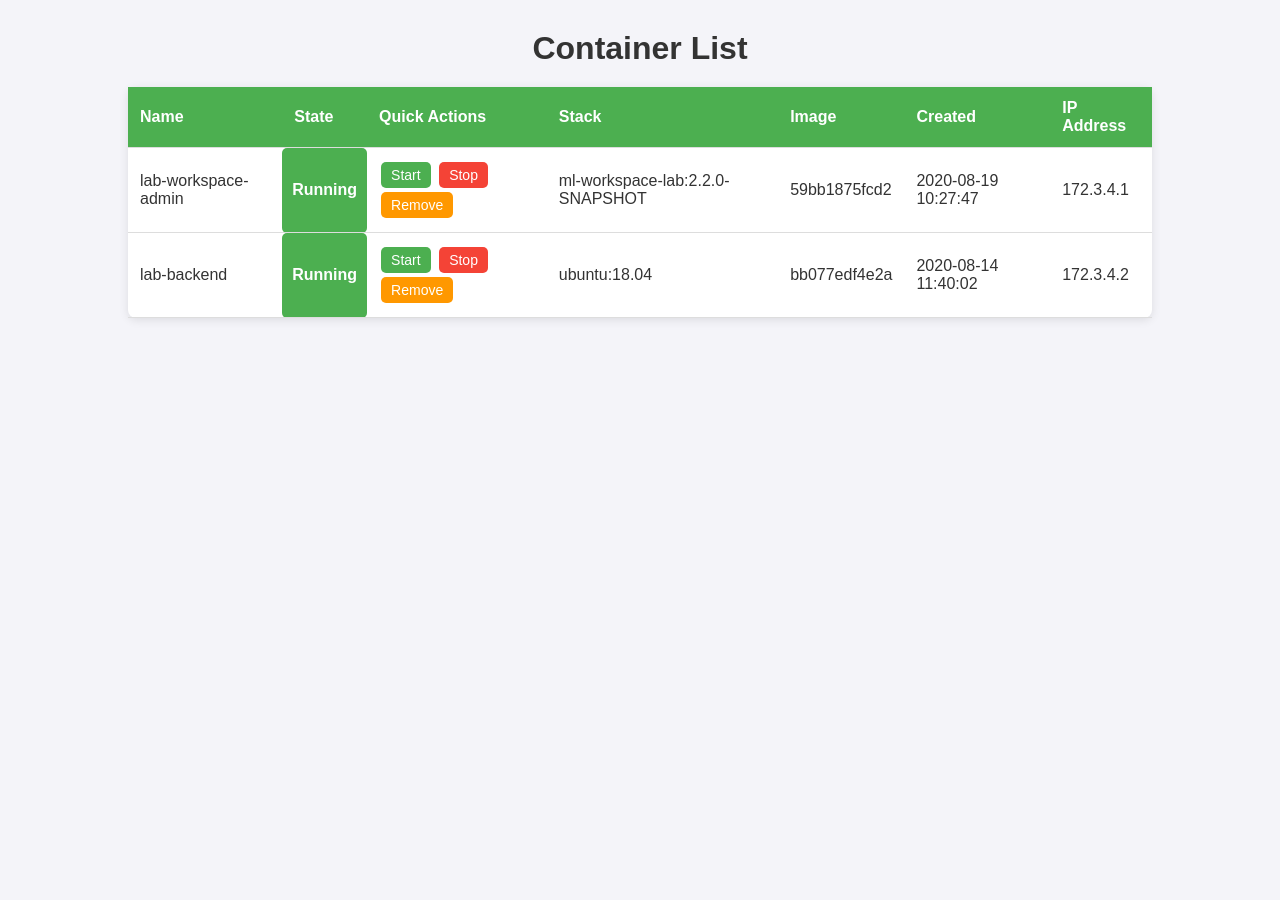
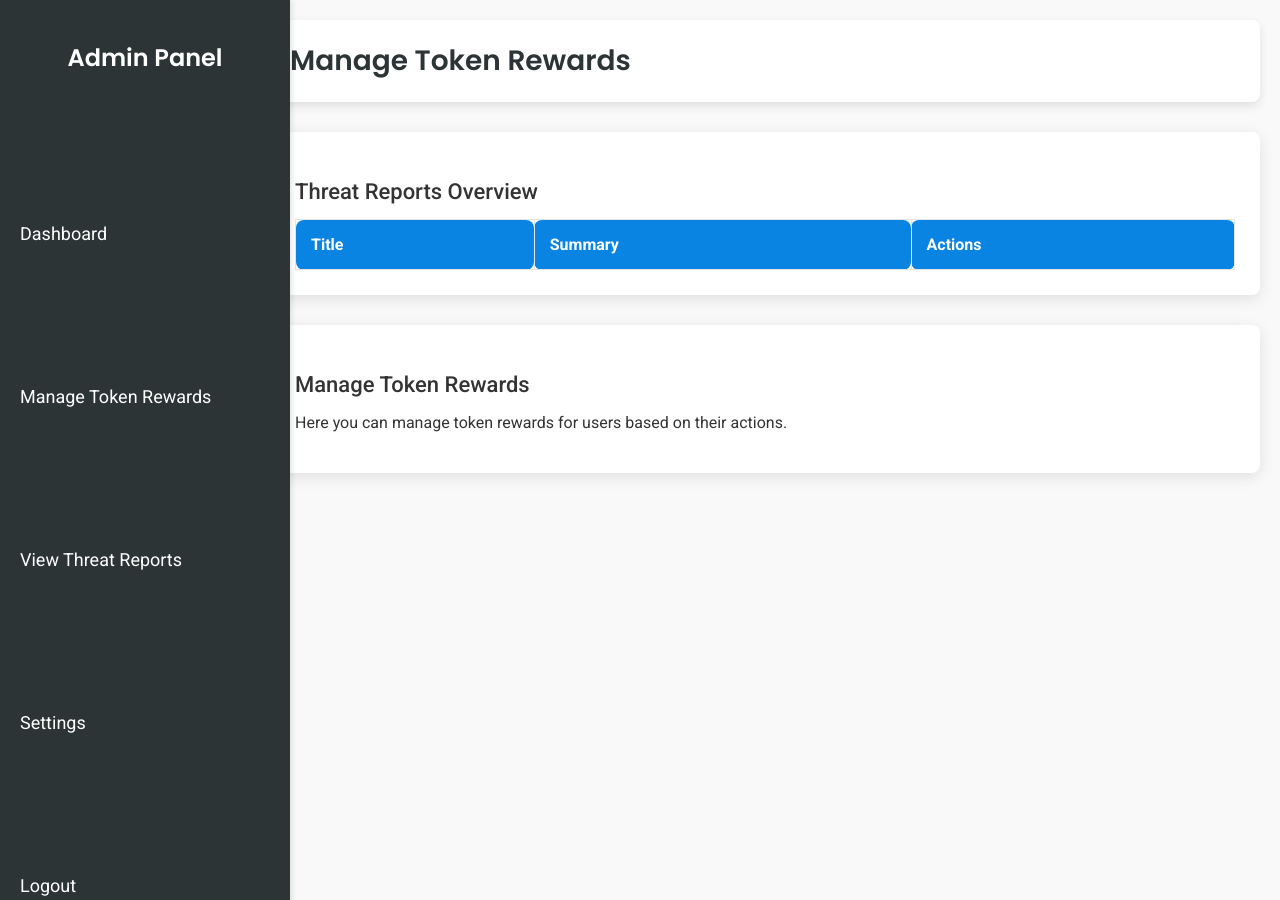
Before and after one commit to iam-yshnav/Sentinel-ilahia, a Flask app: page /admin/ in a window 1280 px wide. Run offline with Flask 3, Linux system fonts and the light colour scheme; lists and menus that the app fills with data are empty.

Commit message:
bhaki ravile...

```diff
--- a/app/templates/admin.html
+++ b/app/templates/admin.html
@@ -4,160 +4,227 @@
     <meta charset="UTF-8">
     <meta name="viewport" content="width=device-width, initial-scale=1.0">
     <title>Admin Dashboard</title>
+    <!-- Google Fonts -->
+    <link href="https://fonts.googleapis.com/css2?family=Roboto:wght@400;500;700&family=Poppins:wght@400;600&display=swap" rel="stylesheet">
+
     <style>
-        * {
+        /* Global Styles */
+        body {
+            font-family: 'Roboto', sans-serif;
             margin: 0;
             padding: 0;
+            display: flex;
+            min-height: 100vh;
+            background-color: #f9f9f9;
+            color: #333;
+        }
+
+        /* Sidebar Styles */
+        .sidebar {
+            width: 250px;
+            background-color: #2d3436;
+            color: white;
+            display: flex;
+            flex-direction: column;
+            justify-content: space-between;
+            padding: 20px;
+            position: fixed;
+            height: 100%;
+            box-shadow: 2px 0 5px rgba(0,0,0,0.1);
+        }
+
+        .sidebar h2 {
+            text-align: center;
+            margin-bottom: 30px;
+            font-family: 'Poppins', sans-serif;
+            font-weight: 600;
+        }
+
+        .sidebar a {
+            color: white;
+            text-decoration: none;
+            font-size: 18px;
+            padding: 12px 0;
+            margin: 12px 0;
+            border-radius: 8px;
+            transition: background-color 0.3s, transform 0.2s;
+        }
+
+        .sidebar a:hover {
+            background-color: #0984e3;
+            transform: scale(1.05);
+        }
+
+        /* Main Content Styles */
+        .main-content {
+            margin-left: 250px;
+            padding: 20px;
+            width: calc(100% - 250px);
             box-sizing: border-box;
         }
 
-        body {
-            font-family: Arial, sans-serif;
-            background-color: #f4f4f9;
+        .header {
+            background-color: white;
+            padding: 20px;
+            border-radius: 8px;
+            box-shadow: 0 4px 10px rgba(0, 0, 0, 0.1);
+            margin-bottom: 30px;
+            font-family: 'Poppins', sans-serif;
+        }
+
+        .header h1 {
+            margin: 0;
+            font-size: 28px;
+            color: #2d3436;
+        }
+
+        .card {
+            background-color: white;
+            border-radius: 8px;
+            padding: 25px;
+            box-shadow: 0 4px 15px rgba(0, 0, 0, 0.1);
+            margin-bottom: 30px;
+        }
+
+        .card h3 {
+            font-size: 22px;
+            font-weight: 500;
+            margin-bottom: 15px;
             color: #333;
         }
 
-        .container {
-            width: 80%;
-            margin: 30px auto;
+        .card table {
+            width: 100%;
+            border-collapse: collapse;
         }
 
-        h1 {
-            text-align: center;
-            margin-bottom: 20px;
+        .card table th, .card table td {
+            padding: 15px;
+            text-align: left;
+            border: 1px solid #e4e4e4;
+            border-radius: 8px;
         }
 
-        table {
-            width: 100%;
-            border-collapse: collapse;
-            background-color: #fff;
-            border-radius: 8px;
-            box-shadow: 0 2px 10px rgba(0, 0, 0, 0.1);
-        }
-
-        th, td {
-            padding: 12px;
-            text-align: left;
-            border-bottom: 1px solid #ddd;
-        }
-
-        th {
-            background-color: #4CAF50;
+        .card table th {
+            background-color: #0984e3;
             color: white;
         }
 
-        .status {
-            padding: 5px 10px;
-            border-radius: 5px;
-            color: white;
-            font-weight: bold;
+        .card table td {
+            background-color: #f9f9f9;
         }
 
-        .running {
-            background-color: #4CAF50;
+        .card table tr:hover {
+            background-color: #e1f5fe;
         }
 
-        button {
-            padding: 5px 10px;
-            margin: 2px;
-            cursor: pointer;
+        .card table .approve-btn {
+            background-color: #00b894;
+            color: white;
+            padding: 8px 15px;
             border: none;
             border-radius: 5px;
-            color: #fff;
-            font-size: 14px;
+            cursor: pointer;
+            font-size: 16px;
+            transition: background-color 0.3s;
         }
 
-        .btn-start {
-            background-color: #4CAF50;
+        .card table .reject-btn {
+            background-color: #dc3545;
+            color: white;
+            padding: 8px 15px;
+            border: none;
+            border-radius: 5px;
+            cursor: pointer;
+            font-size: 16px;
+            transition: background-color 0.3s;
         }
 
-        .btn-stop {
-            background-color: #f44336;
+        .card table .approve-btn:hover {
+            background-color: #00a27d;
         }
 
-        .btn-remove {
-            background-color: #FF9800;
+        .card table .reject-btn:hover {
+            background-color: #c82333;
         }
 
-        button:hover {
-            opacity: 0.8;
+        /* Responsive Design */
+        @media (max-width: 768px) {
+            .sidebar {
+                width: 200px;
+            }
+
+            .main-content {
+                margin-left: 200px;
+                width: calc(100% - 200px);
+            }
+
+            .header h1 {
+                font-size: 22px;
+            }
+
+            .card table th, .card table td {
+                padding: 12px;
+            }
         }
     </style>
 </head>
 <body>
-    <div class="container">
-        <h1>Container List</h1>
-        <table id="container-table">
+
+    <!-- Sidebar -->
+    <div class="sidebar">
+        <h2>Admin Panel</h2>
+        <a href="#">Dashboard</a>
+        <a href="#">Manage Token Rewards</a>
+        <a href="#">View Threat Reports</a>
+        <a href="#">Settings</a>
+        <a href="#">Logout</a>
+    </div>
+
+    <!-- Main Content -->
+    <div class="main-content">
+        <!-- Header -->
+        <div class="header">
+            <h1>Manage Token Rewards</h1>
+        </div>
+
+        <!-- Threat Report Management Card -->
+        <div class="card">
+            <h3>Threat Reports Overview</h3>
+            <form method="POST" action="{{ url_for('admin_bp.admin_dashboard') }}">
+
+                <table>
                     <thead>
                         <tr>
-                    <th>Name</th>
-                    <th>State</th>
-                    <th>Quick Actions</th>
-                    <th>Stack</th>
-                    <th>Image</th>
-                    <th>Created</th>
-                    <th>IP Address</th>
+                            <th>Title</th>
+                            <th>Summary</th>
+                            <th>Actions</th>
                         </tr>
                     </thead>
                     <tbody>
+                        {% for threat in threats %}
                         <tr>
-                    <td>lab-workspace-admin</td>
-                    <td class="status running">Running</td>
+                            <td>{{ threat.threat_title }}</td>
+                            <td>{{ threat.summary or 'N/A' }}</td>
                             <td>
-                        <button class="btn-start">Start</button>
-                        <button class="btn-stop">Stop</button>
-                        <button class="btn-remove">Remove</button>
+                                <input type="hidden" name="threat_id" value="{{ threat.id }}">
+                                <button type="submit" name="action" value="approve" class="approve-btn">Approve</button>
+                                <button type="submit" name="action" value="reject" class="reject-btn">Reject</button>
                             </td>
-                    <td>ml-workspace-lab:2.2.0-SNAPSHOT</td>
-                    <td>59bb1875fcd2</td>
-                    <td>2020-08-19 10:27:47</td>
-                    <td>172.3.4.1</td>
                         </tr>
-                <tr>
-                    <td>lab-backend</td>
-                    <td class="status running">Running</td>
-                    <td>
-                        <button class="btn-start">Start</button>
-                        <button class="btn-stop">Stop</button>
-                        <button class="btn-remove">Remove</button>
-                    </td>
-                    <td>ubuntu:18.04</td>
-                    <td>bb077edf4e2a</td>
-                    <td>2020-08-14 11:40:02</td>
-                    <td>172.3.4.2</td>
-                </tr>
-                <!-- Add more container rows as needed -->
+                        {% endfor %}
                     </tbody>
                 </table>
+            </form>
         </div>
 
-    <script>
-        document.addEventListener("DOMContentLoaded", function() {
-            const startButtons = document.querySelectorAll('.btn-start');
-            const stopButtons = document.querySelectorAll('.btn-stop');
-            const removeButtons = document.querySelectorAll('.btn-remove');
+        <!-- Another Card (e.g., Token Rewards) -->
+        <div class="card">
+            <h3>Manage Token Rewards</h3>
+            <p>Here you can manage token rewards for users based on their actions.</p>
+            <!-- Add form for approving/rejecting tokens here -->
+        </div>
+    </div>
 
-            startButtons.forEach(button => {
-                button.addEventListener('click', function() {
-                    alert('Starting container...');
-                    // Add your start container logic here
-                });
-            });
-
-            stopButtons.forEach(button => {
-                button.addEventListener('click', function() {
-                    alert('Stopping container...');
-                    // Add your stop container logic here
-                });
-            });
-
-            removeButtons.forEach(button => {
-                button.addEventListener('click', function() {
-                    alert('Removing container...');
-                    // Add your remove container logic here
-                });
-            });
-        });
-    </script>
 </body>
 </html>
```
Also changed, not shown: app/main/routes.py (+45 -20 lines), app/static/css/styles.css (+138 -0 lines), app/templates/landing.html (+56 -0 lines), app/templates/report.html (+12 -0 lines). Lines whose indentation alone changed are shown as unchanged.
